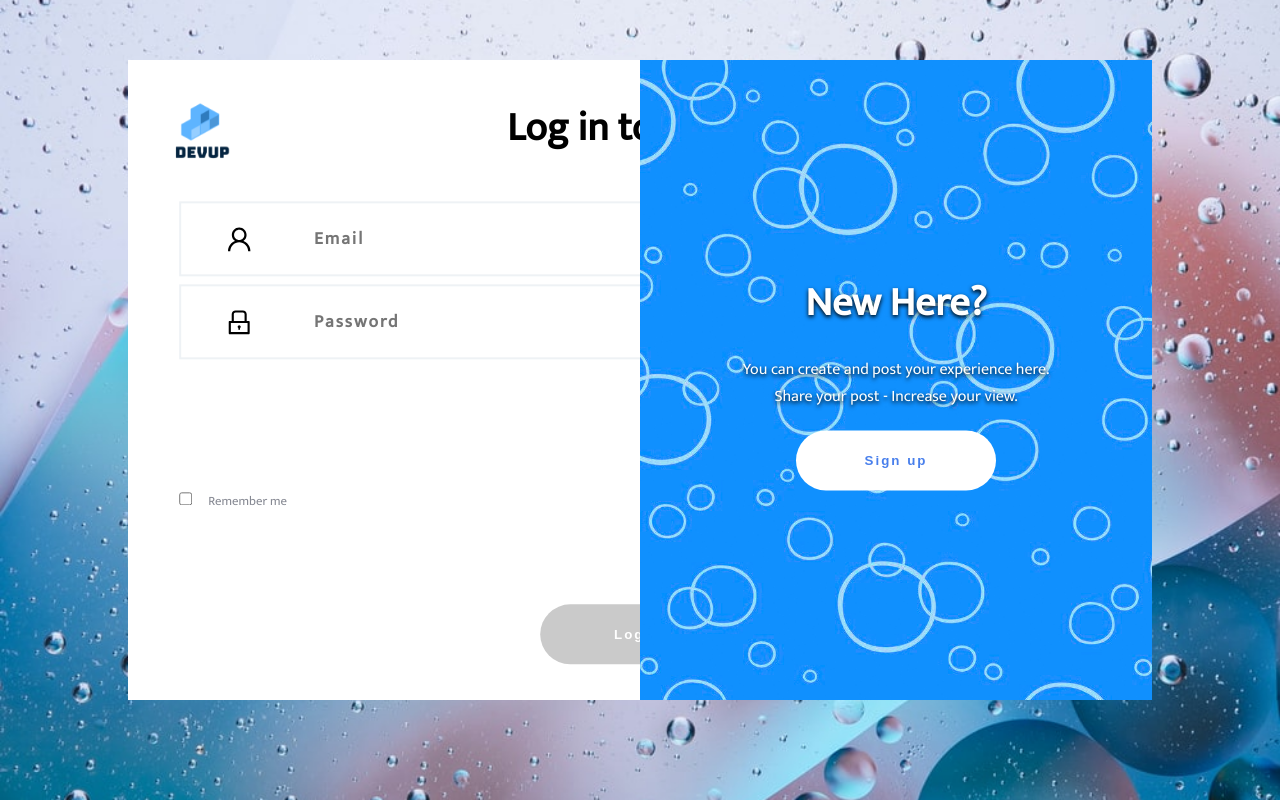
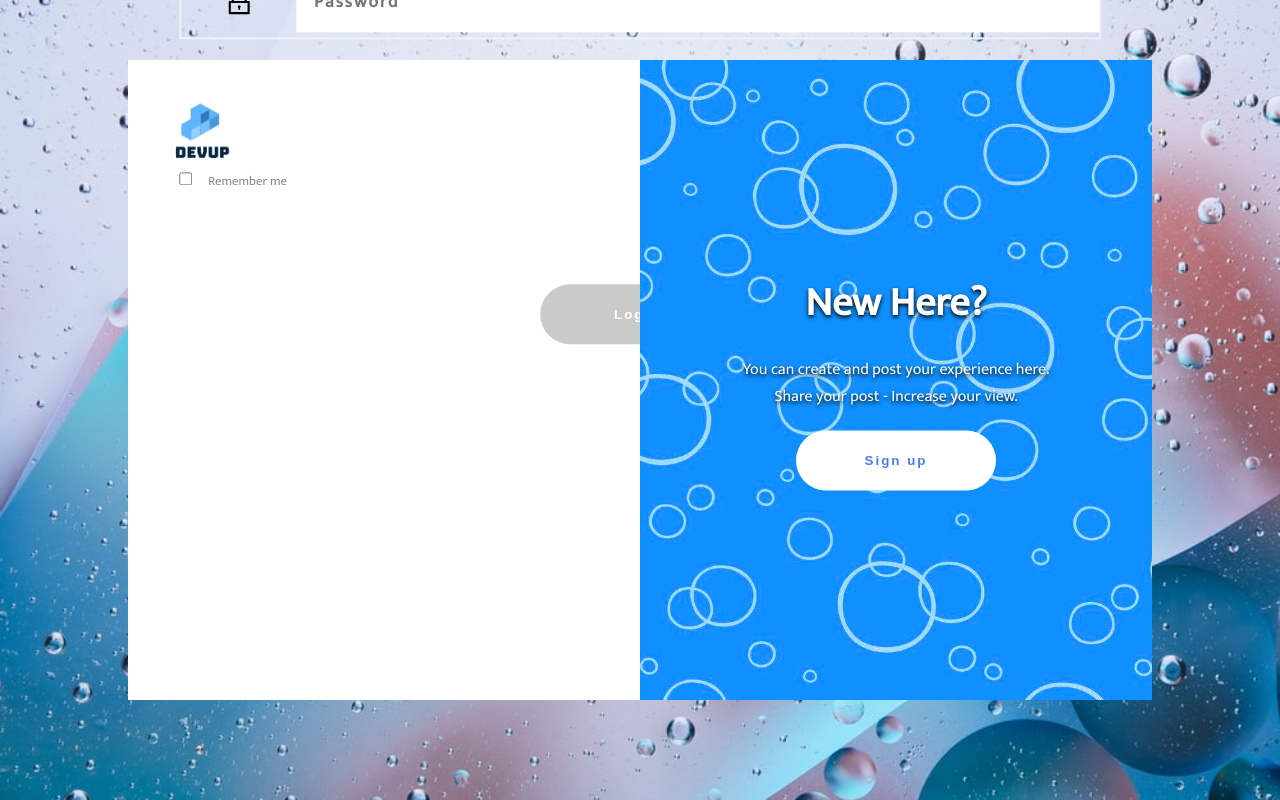
Before and after one commit to hminh2027/Client-DevUp, a React (Create React App) app: page / in a window 1280 px wide. Built offline with nearby package versions, Linux system fonts and the light colour scheme; no server answers.

Commit message:
Update Auth.module.css

```diff
--- a/src/views/Auth/Auth.module.css
+++ b/src/views/Auth/Auth.module.css
@@ -35,6 +35,9 @@
     width: 50%;
     position: relative;
     background-color: white;
+    display: flex;
+    align-items: center;
+    justify-content: center;
 }
 
 .flip {
@@ -67,7 +70,6 @@
     .login_form, .regis_form {
         position: absolute;
         width: 100%;
-        height: 100%;
         top: 0;
         left: 0;
         -webkit-backface-visibility: hidden;
@@ -83,7 +85,6 @@
     .login_form, .regis_form {
         position: absolute;
         width: 100%;
-        height: 100%;
         top: 0;
         left: 0;
         -webkit-backface-visibility: hidden;
```
